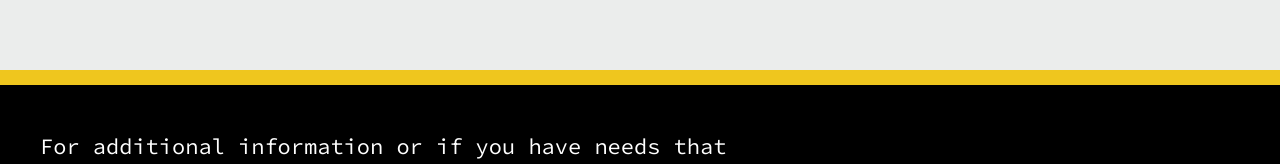
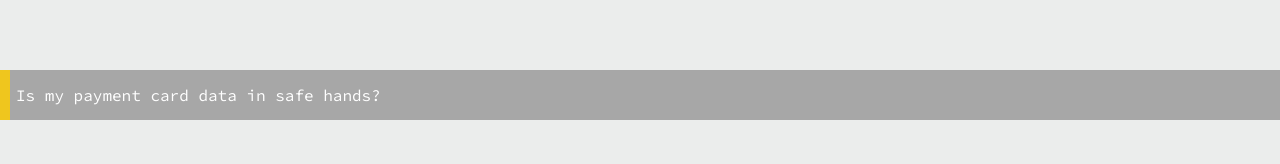
Before and after one commit to EriksOsis/Ukrain, a React (Create React App) app: page / in a window 1280 px wide. Shown: the part 4743-4907 px from the top of the page. Built offline with nearby package versions, Linux system fonts and the light colour scheme.

Commit message:
Added FAQ

```diff
--- a/src/App.js
+++ b/src/App.js
@@ -7,6 +7,7 @@ import {ExperienceSection} from "./components/ExperienceSection/ExperienceSectio
 import ImageCarousel from "./components/ImageCarouselSection/ImageCarousel";
 import {TopMenu} from "./components/TopMenu/TopMenu";
 import {Footer} from "./components/Footer/Footer";
+import {FAQ} from "./components/FAQ/FAQ";
 
 function App() {
     return (
@@ -20,6 +21,7 @@ function App() {
             <ExperienceSection/>
             <ImageCarousel/>
             <TeamSection/>
+            <FAQ/>
             <Divider color={'#efc61e'}/>
             <Footer/>
         </div>
--- /dev/null
+++ b/src/components/FAQ/FAQ.css
@@ -0,0 +1,63 @@
+.faq-container {
+    background-color: rgba(122, 122, 122, 0.6);
+    width: 100%;
+    color: #fff;
+    margin-bottom: 100px;
+}
+
+.question-container {
+    width: 100%;
+    height: 50px;
+    display: flex;
+    flex-direction: row;
+    gap: 6px;
+    cursor: pointer;
+    align-items: center;
+}
+
+.question {
+    margin: 0;
+}
+
+.yellow-line {
+    width: 10px;
+    height: 100%;
+    background-color: #efc61e;
+}
+
+.answer-container {
+    border-top: #3a3a3a 1px solid;
+    padding: 20px;
+}
+
+.answer{
+    margin: 0;
+}
+
+.open {
+    animation: open 1s ease-out forwards;
+}
+
+.closed {
+    animation: closed 1s ease-out forwards;
+}
+
+@keyframes open {
+    from {
+        height: 0;
+    }
+    to {
+        height: 100%;
+    }
+
+}
+
+@keyframes closed {
+    from {
+        height: 100%;
+    }
+    to {
+        height: 0;
+    }
+
+}
--- /dev/null
+++ b/src/components/FAQ/FAQ.jsx
@@ -0,0 +1,31 @@
+import './FAQ.css';
+import {useState} from "react";
+
+export function FAQ() {
+    const [answerIsOpen, setAnswerIsOpen] = useState(false);
+
+    function answerHandler() {
+        setAnswerIsOpen(!answerIsOpen);
+    }
+
+    return (
+        <section className={'faq-container'}>
+            <div className={'faq'}>
+                <div className={'question-container'} onClick={answerHandler}>
+                    <div className={'yellow-line'}/>
+                    <p className={'question'}>Is my payment card data in safe hands?</p>
+                </div>
+                <div className={`answer-container ${answerIsOpen ? 'open' : 'closed'}`}>
+                    <p className={'answer'}>
+                        Lorem ipsum dolor sit amet, consectetur adipisicing elit. Cupiditate dicta
+                        molestias officiis sunt. Dolorum labore necessitatibus nostrum qui repudiandae! Aspernatur aut
+                        dolores fugit mollitia, necessitatibus nobis odit perferendis quidem sequi. Lorem ipsum dolor
+                        sit amet, consectetur adipisicing elit. Beatae, modi, quos! Amet atque blanditiis consectetur
+                        est excepturi facere nesciunt non quasi, sit voluptatibus. Accusamus aliquam eligendi expedita,
+                        laboriosam provident ullam.
+                    </p>
+                </div>
+            </div>
+        </section>
+    )
+}
```
